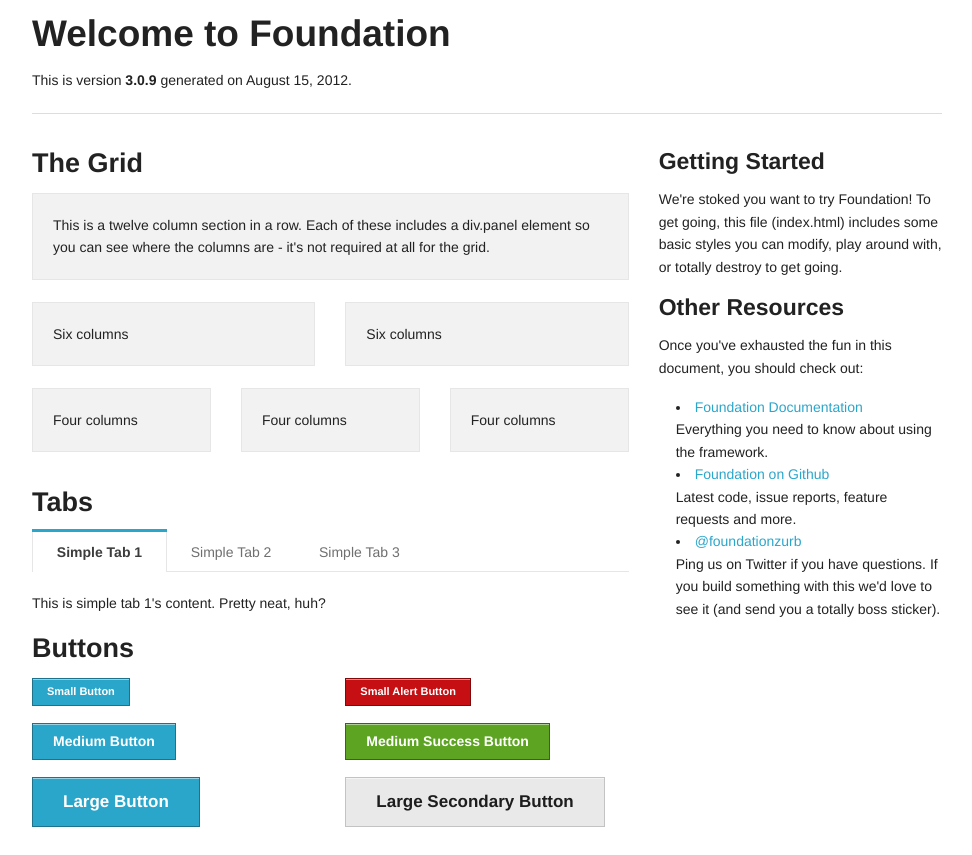
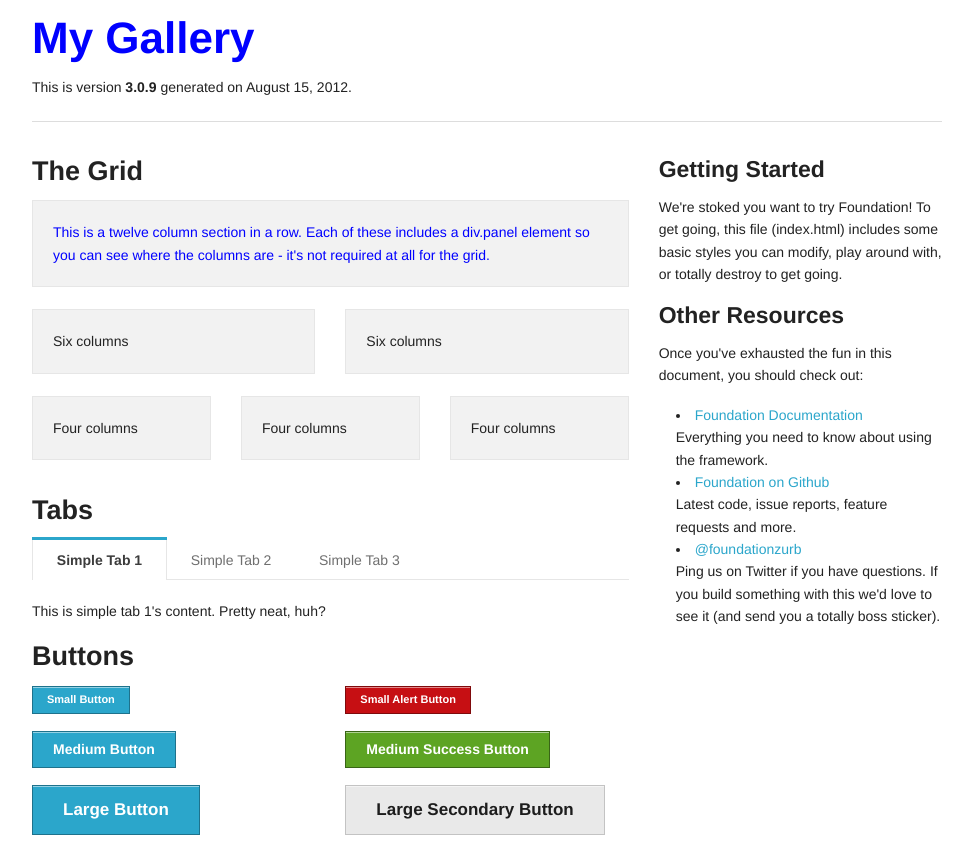
Before and after one commit to Juniperlady/My-first-website, a plain HTML site: page index.html in a window 1280 px wide. Shown: the top 855 px of the page, without its empty margins (153-1125 px from the left). Drawn offline with Linux system fonts and the light colour scheme.

Commit message:
Learned CSS

```diff
--- a/index.html
+++ b/index.html
@@ -11,7 +11,7 @@
   <!-- Set the viewport width to device width for mobile -->
   <meta name="viewport" content="width=device-width" />
 
-  <title>Welcome to Foundation</title>
+  <title>Juniper Fleming</title>
 
   <!-- Included CSS Files (Uncompressed) -->
   <!--
@@ -34,7 +34,7 @@
 
   <div class="row">
     <div class="twelve columns">
-      <h2>Welcome to Foundation</h2>
+      <h1 class="logo">My Gallery</h1>
       <p>This is version <strong>3.0.9</strong> generated on August 15, 2012.</p>
       <hr />
     </div>
@@ -48,7 +48,7 @@
       <div class="row">
         <div class="twelve columns">
           <div class="panel">
-            <p>This is a twelve column section in a row. Each of these includes a div.panel element so you can see where the columns are - it's not required at all for the grid.</p>
+            <p class= "logo">This is a twelve column section in a row. Each of these includes a div.panel element so you can see where the columns are - it's not required at all for the grid.</p>
           </div>
         </div>
       </div>
--- a/stylesheets/app.css
+++ b/stylesheets/app.css
@@ -1,27 +1,5 @@
-/* Artfully masterminded by ZURB  */
-
-/* --------------------------------------------------
-   Table of Contents
------------------------------------------------------
-:: Shared Styles
-:: Page Name 1
-:: Page Name 2
-*/
-
-
-/* -----------------------------------------
-   Shared Styles
------------------------------------------ */
-
-
-
-/* -----------------------------------------
-   Page Name 1
------------------------------------------ */
-
-
-
-
-/* -----------------------------------------
-   Page Name 2
------------------------------------------ */
+/*h2{
+	color:red;
+	margin:2em 0;
+}*/
+.logo {color: Blue;}
```
Also changed, not shown: 1 other file.
